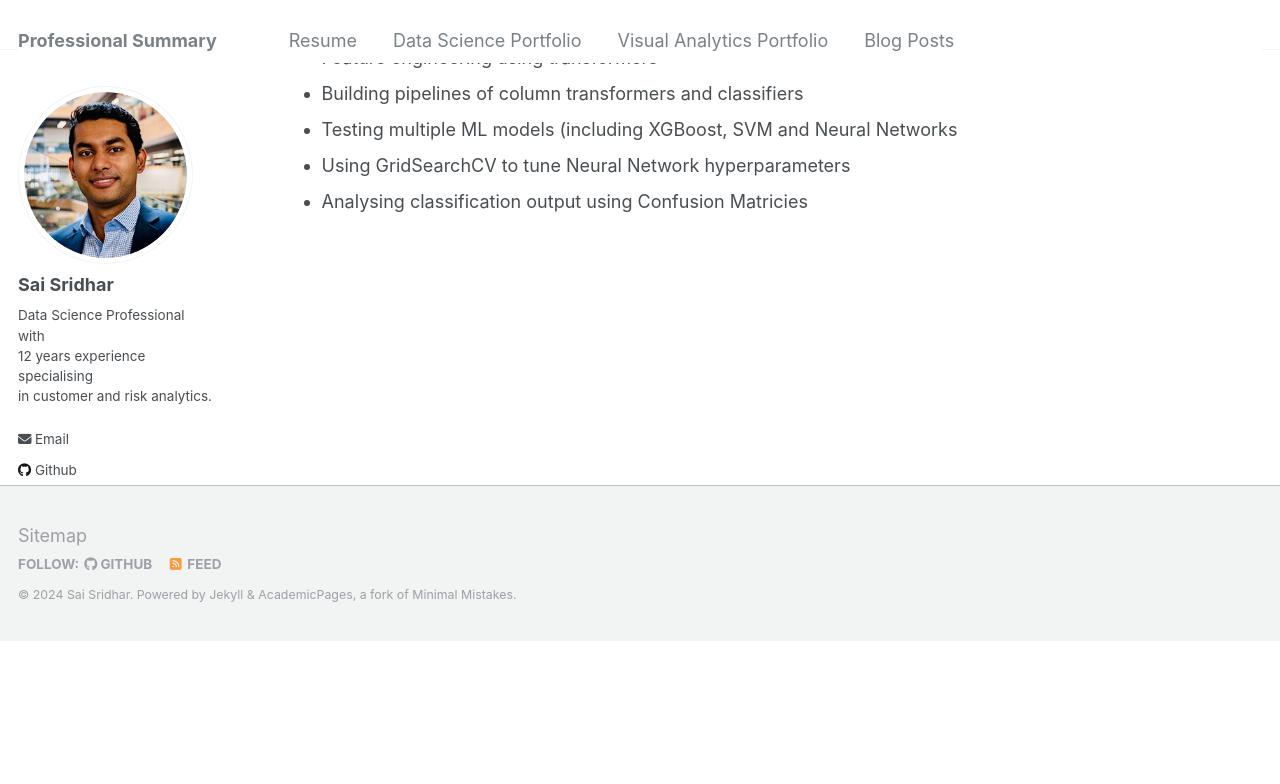
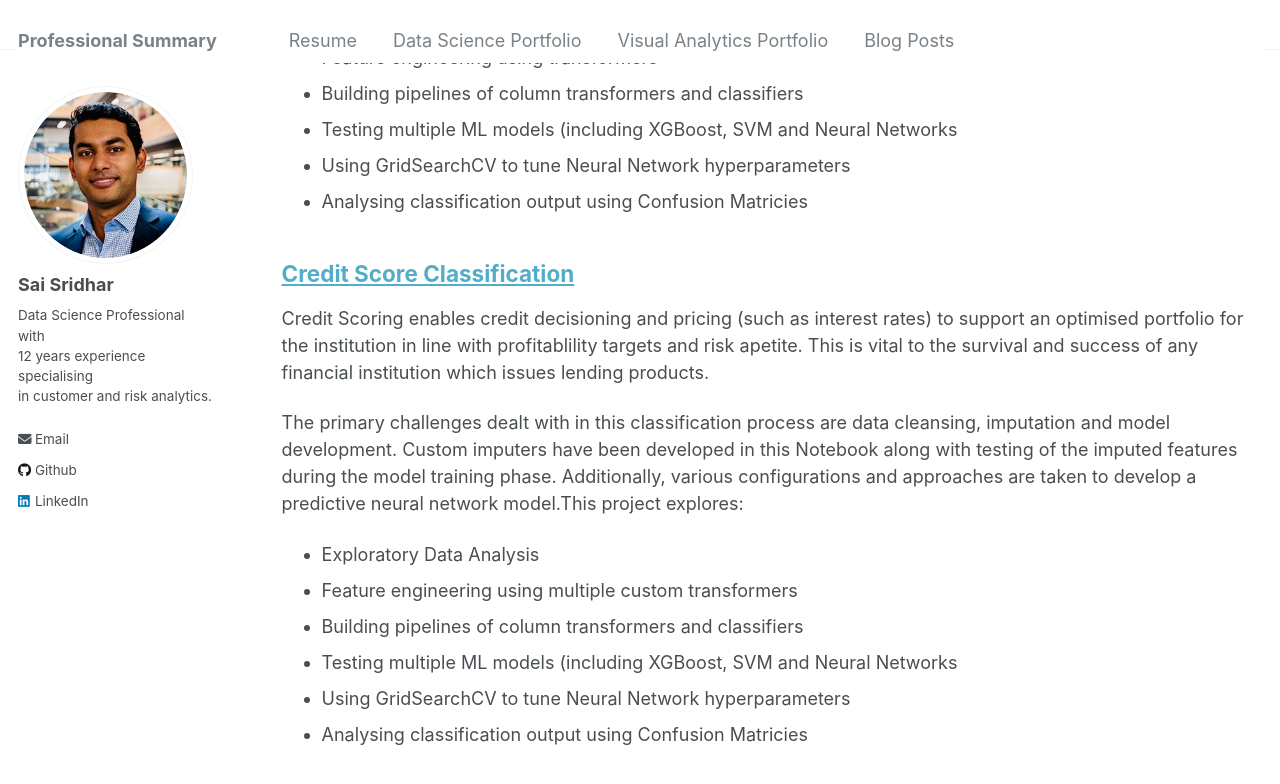
Before and after one commit to saiksridhar/saiksridhar.github.io, a Jekyll site: the page built from _pages/publications.md, in a window 1280 px wide and 900 px high, scrolled down 416 px. Shown: the top 784 px of the window. Built offline with Jekyll 4.4.1, drawn with Linux system fonts in a browser that asks for light colours; before the commit the page ends 1056 px from its top, so only the background shows below that.

Commit message:
Update publications.md

```diff
--- a/_pages/publications.md
+++ b/_pages/publications.md
@@ -19,6 +19,19 @@
 - Using GridSearchCV to tune Neural Network hyperparameters
 - Analysing classification output using Confusion Matricies
 
+## [Credit Score Classification](https://github.com/saiksridhar/saiksridhar.github.io/blob/master/Credit_Classification/Credit_Score_Prediction.ipynb)
+Credit Scoring enables credit decisioning and pricing (such as interest rates) to support an optimised portfolio for the institution in line with profitablility targets and risk apetite. This is vital to the survival and success of any financial institution which issues lending products.
+
+The primary challenges dealt with in this classification process are data cleansing, imputation and model development. Custom imputers have been developed in this Notebook along with testing of the imputed features during the model training phase. Additionally, various configurations and approaches are taken to develop a predictive neural network model.This project explores:
+
+- Exploratory Data Analysis
+- Feature engineering using multiple custom transformers
+- Building pipelines of column transformers and classifiers
+- Testing multiple ML models (including XGBoost, SVM and Neural Networks
+- Using GridSearchCV to tune Neural Network hyperparameters
+- Analysing classification output using Confusion Matricies
+
+
 {::comment}
 {% if site.author.googlescholar %}
   <div class="wordwrap">You can also find my articles on <a href="{{site.author.googlescholar}}">my Google Scholar profile</a>.</div>
```
